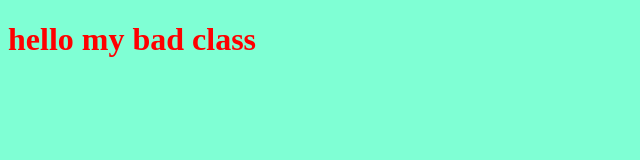
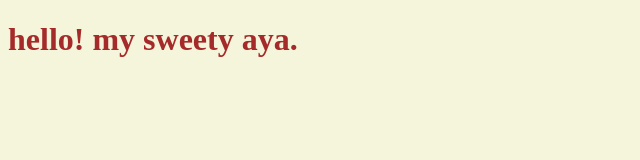
Before and after one commit to Mouabbad/myProject, a plain HTML site: page index.html in a window 1280 px wide. Shown: the whole page, without its empty margins (0-640 px from the left). Drawn offline with Linux system fonts and the light colour scheme.

Commit message:
changing style for title

```diff
--- a/index.html
+++ b/index.html
@@ -7,7 +7,7 @@
     <link rel="stylesheet" href="style.css">
 </head>
 <body>
-    <h1> hello my bad class </h1>
+    <h1> hello! my sweety aya.  </h1>
     <script src="app.js"></script>
 </body>
 </html>
--- a/style.css
+++ b/style.css
@@ -1,6 +1,6 @@
 h1{
-    color: red;
+    color:brown;
 }
 body{
-    background-color: aquamarine;
+    background-color:beige;
 }
```
